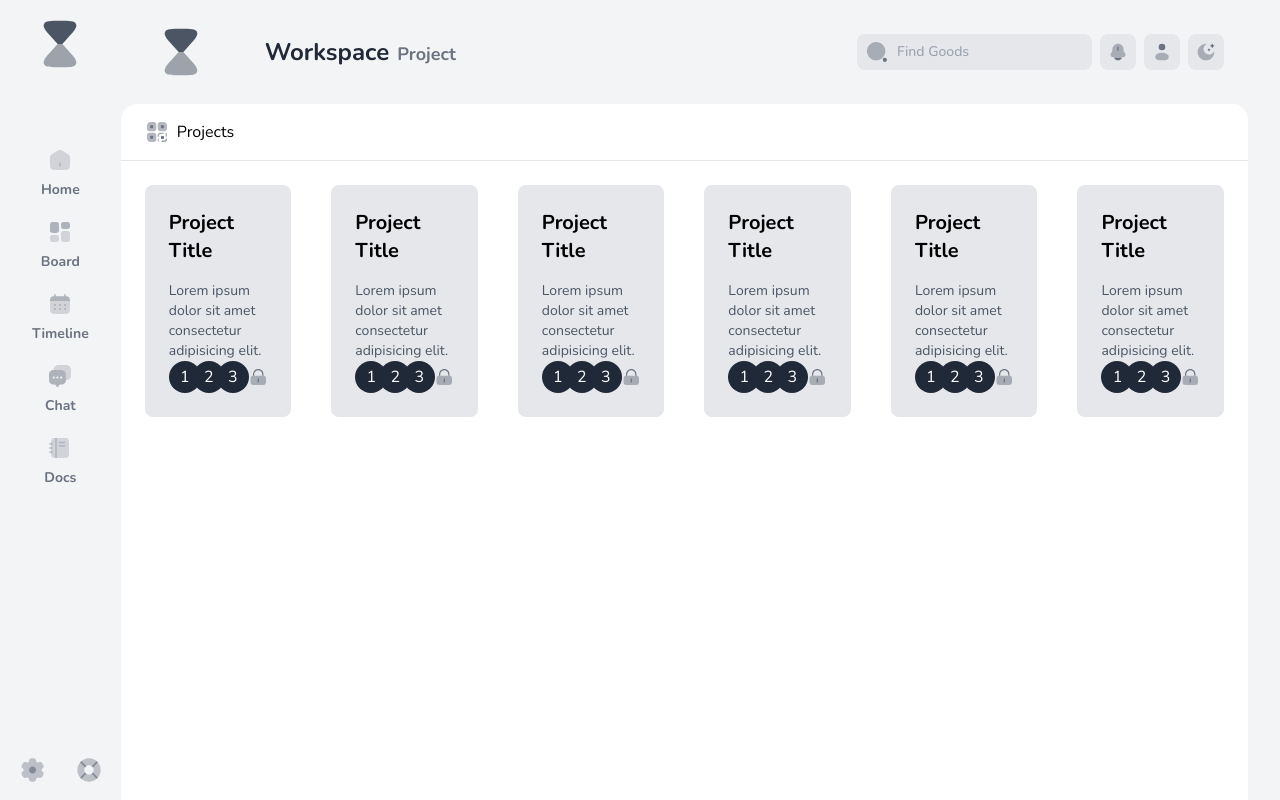
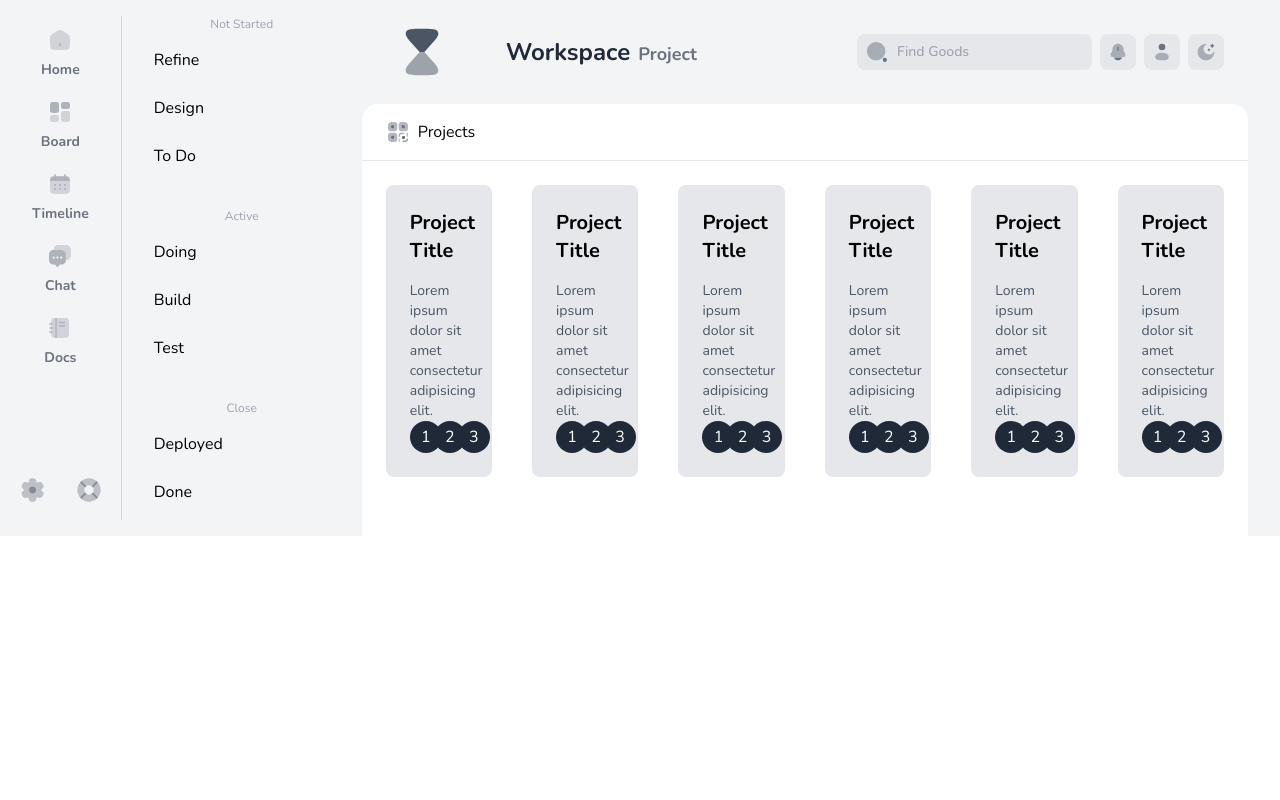
Before and after one commit to rayatechs/Leaner, a Vue app: page /projects in a window 1280 px wide. Built offline with nearby package versions, Linux system fonts and the light colour scheme.

Commit message:
feat: add submenu aside and change button to router link

```diff
--- a/src/components/TheNavbar.vue
+++ b/src/components/TheNavbar.vue
@@ -1,4 +1,5 @@
 <script setup lang="ts">
+import { RouterLink } from 'vue-router';
 import IconCalender from '@/components/icons/IconCalender.vue';
 import IconChat from '@/components/icons/IconChat.vue';
 import IconBoard from '@/components/icons/IconBoard.vue';
@@ -6,53 +7,44 @@ import IconDoc from '@/components/icons/IconDoc.vue';
 import IconSettings from '@/components/icons/IconSettings.vue';
 import IconHelp from '@/components/icons/IconHelp.vue';
 import IconHome from '@/components/icons/IconHome.vue';
-
 </script>
 
 <template>
-    <aside class="flex flex-col items-center h-screen pt-4">
-        <div>
-            <svg xmlns="http://www.w3.org/2000/svg" class="pb-16 w-14" viewBox="0 0 24 24">
-                <path class="fill-gray-600" fill-rule="evenodd" clip-rule="evenodd"
-                    d="M12 2C7.86697 2 5.80046 2 5.19825 3.29918C5.14649 3.41086 5.10282 3.52686 5.06765 3.6461C4.65857 5.0333 6.11981 6.64111 9.0423 9.85674L11 12H13L14.9577 9.85674C17.8802 6.64111 19.3414 5.0333 18.9323 3.6461C18.8972 3.52686 18.8535 3.41086 18.8017 3.29918C18.1995 2 16.133 2 12 2Z" />
-                <path class="opacity-50 fill-gray-600"
-                    d="M5.19825 20.7008C5.80046 22 7.86697 22 12 22C16.133 22 18.1995 22 18.8017 20.7008C18.8535 20.5891 18.8972 20.4731 18.9323 20.3539C19.3414 18.9667 17.8802 17.3589 14.9577 14.1433L13 12H11L9.0423 14.1433C6.11981 17.3589 4.65857 18.9667 5.06765 20.3539C5.10282 20.4731 5.14649 20.5891 5.19825 20.7008Z" />
-            </svg>
-        </div>
-
-        <nav class="flex flex-col items-center justify-center px-4">
-            <button
+    <div class="flex flex-row">
+        <aside class="flex flex-col items-center my-4 border-r border-gray-300">
+            <nav class="flex flex-col items-center justify-center px-4 mb-auto">
+                <RouterLink to="/"
                     class="flex flex-col items-center justify-center w-full px-4 py-2 mt-1 rounded-2xl group hover:opacity-100 hover:bg-white">
                     <IconHome class="w-6 opacity-50 group-hover:opacity-100" />
                     <span class="pt-2 text-sm font-bold text-gray-500 group-hover:text-black">Home</span>
-            </button>
+                </RouterLink>
 
-            <button
+                <RouterLink to="/board"
                     class="flex flex-col items-center justify-center w-full px-4 py-2 mt-1 rounded-2xl group hover:opacity-100 hover:bg-white">
                     <IconBoard class="w-6 opacity-50 group-hover:opacity-100" />
                     <span class="pt-2 text-sm font-bold text-gray-500 group-hover:text-black">Board</span>
-            </button>
+                </RouterLink>
 
-            <button
+                <RouterLink to="/"
                     class="flex flex-col items-center justify-center w-full px-4 py-2 mt-1 rounded-2xl group hover:opacity-100 hover:bg-white">
                     <IconCalender class="w-6 opacity-50 group-hover:opacity-100" />
                     <span class="pt-2 text-sm font-bold text-gray-500 group-hover:text-black">Timeline</span>
-            </button>
+                </RouterLink>
 
-            <button
+                <RouterLink to="/"
                     class="flex flex-col items-center justify-center w-full px-4 py-2 mt-1 rounded-2xl group hover:opacity-100 hover:bg-white">
                     <IconChat class="w-6 opacity-50 group-hover:opacity-100" />
                     <span class="pt-2 text-sm font-bold text-gray-500 group-hover:text-black">Chat</span>
-            </button>
+                </RouterLink>
 
-            <button
+                <RouterLink to="/"
                     class="flex flex-col items-center justify-center w-full px-4 py-2 mt-1 rounded-2xl group hover:opacity-100 hover:bg-white">
                     <IconDoc class="w-6 opacity-50 group-hover:opacity-100" />
                     <span class="pt-2 text-sm font-bold text-gray-500 group-hover:text-black">Docs</span>
-            </button>
+                </RouterLink>
             </nav>
 
-        <div class="flex flex-row items-center justify-around w-full px-1 mt-auto">
+            <div class="flex flex-row items-center justify-around w-full px-1">
                 <button class="flex justify-center w-full px-2 py-4 group ">
                     <IconSettings class="opacity-80 w-7 group-hover:opacity-100" />
                 </button>
@@ -62,4 +54,43 @@ import IconHome from '@/components/icons/IconHome.vue';
                 </button>
             </div>
         </aside>
+
+        <aside class="p-4 space-y-6 rounded-xl w-60">
+            <div class="flex flex-col items-center justify-center">
+                <h6 class="mb-2 text-xs text-gray-400">Not Started</h6>
+                <button class="w-full px-4 py-2 mb-2 text-left rounded-lg hover:bg-white">Refine</button>
+                <button class="w-full px-4 py-2 mb-2 text-left rounded-lg hover:bg-white">Design</button>
+                <button class="w-full px-4 py-2 mb-2 text-left rounded-lg hover:bg-white">To Do</button>
+            </div>
+
+            <div class="flex flex-col items-center justify-center">
+                <h6 class="mb-2 text-xs text-gray-400">Active</h6>
+                <button class="w-full px-4 py-2 mb-2 text-left rounded-lg hover:bg-white">Doing</button>
+                <button class="w-full px-4 py-2 mb-2 text-left rounded-lg hover:bg-white">Build</button>
+                <button class="w-full px-4 py-2 mb-2 text-left rounded-lg hover:bg-white">Test</button>
+            </div>
+
+            <div class="flex flex-col items-center justify-center">
+                <h6 class="mb-2 text-xs text-gray-400">Close</h6>
+                <button class="w-full px-4 py-2 mb-2 text-left rounded-lg hover:bg-white">Deployed</button>
+                <button class="w-full px-4 py-2 mb-2 text-left rounded-lg hover:bg-white">Done</button>
+            </div>
+        </aside>
+    </div>
 </template>
+
+<style scoped>
+.slide-to-right-fade-enter-active {
+    transition: all 0.3s ease-out;
+}
+
+.slide-to-right-fade-leave-active {
+    transition: all 0.3s ease-out;
+}
+
+.slide-to-right-fade-enter-from,
+.slide-to-right-fade-leave-to {
+    transform: translateX(-20px);
+    opacity: 0;
+}
+</style>
```
Lines whose indentation alone changed are shown as unchanged.
